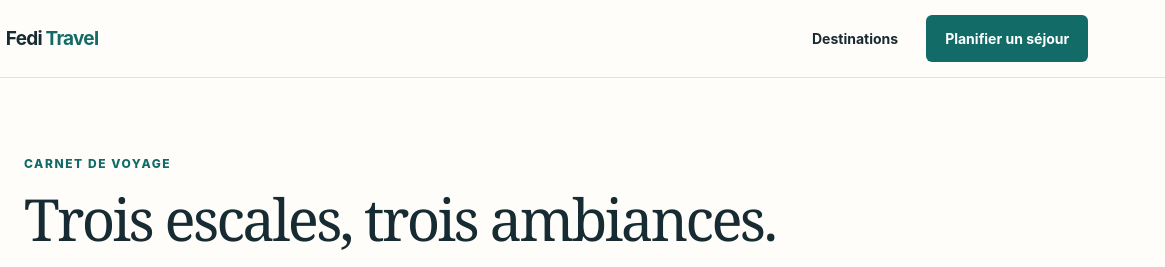
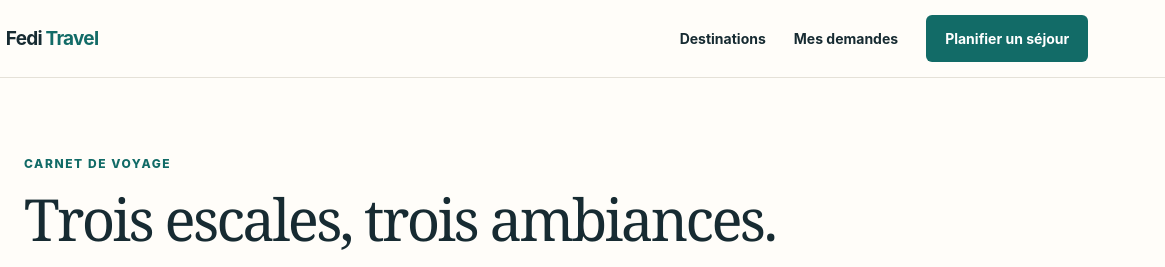
Before and after one commit to sellamifedi71-cyber/tpetude, a plain HTML site: page destination.html in a window 1280 px wide. Shown: the top 267 px of the page, 115-1280 px from the left. Drawn offline with Linux system fonts and the light colour scheme.

Commit message:
Add trip-request history navigation

```diff
--- a/destination.html
+++ b/destination.html
@@ -1,6 +1,6 @@
 <!doctype html>
 <html lang="fr"><head><meta charset="utf-8"><meta name="viewport" content="width=device-width, initial-scale=1"><title>Destinations — Fedi Travel</title><link rel="stylesheet" href="mesStyles.css"></head>
-<body><header class="site-header"><a class="brand" href="index.html"><span class="brand-mark">F</span><span>Fedi <b>Travel</b></span></a><nav aria-label="Navigation principale"><a href="destination.html" aria-current="page">Destinations</a><a href="sejour.html" class="nav-cta">Planifier un séjour</a></nav></header>
+<body><header class="site-header"><a class="brand" href="index.html"><span class="brand-mark">F</span><span>Fedi <b>Travel</b></span></a><nav aria-label="Navigation principale"><a href="destination.html" aria-current="page">Destinations</a><a href="demandes.html">Mes demandes</a><a href="sejour.html" class="nav-cta">Planifier un séjour</a></nav></header>
 <main class="page-main"><p class="eyebrow">Carnet de voyage</p><h1>Trois escales, trois ambiances.</h1><p class="lead">Explorez quelques-uns des lieux qui rendent la Tunisie unique. Sélectionnez une destination pour découvrir son aperçu vidéo.</p>
 <div class="destination-list">
 <article class="destination-detail"><video controls preload="metadata" playsinline><source src="ham.mp4" type="video/mp4"></video><div><span class="tag">01 · Mer & détente</span><h2>Hammamet</h2><p>Connue pour ses plages, ses jardins et sa médina, Hammamet invite à ralentir et à profiter du littoral méditerranéen.</p><a class="text-link" href="sejour.html?destination=Hammamet">Choisir Hammamet →</a></div></article>
```
